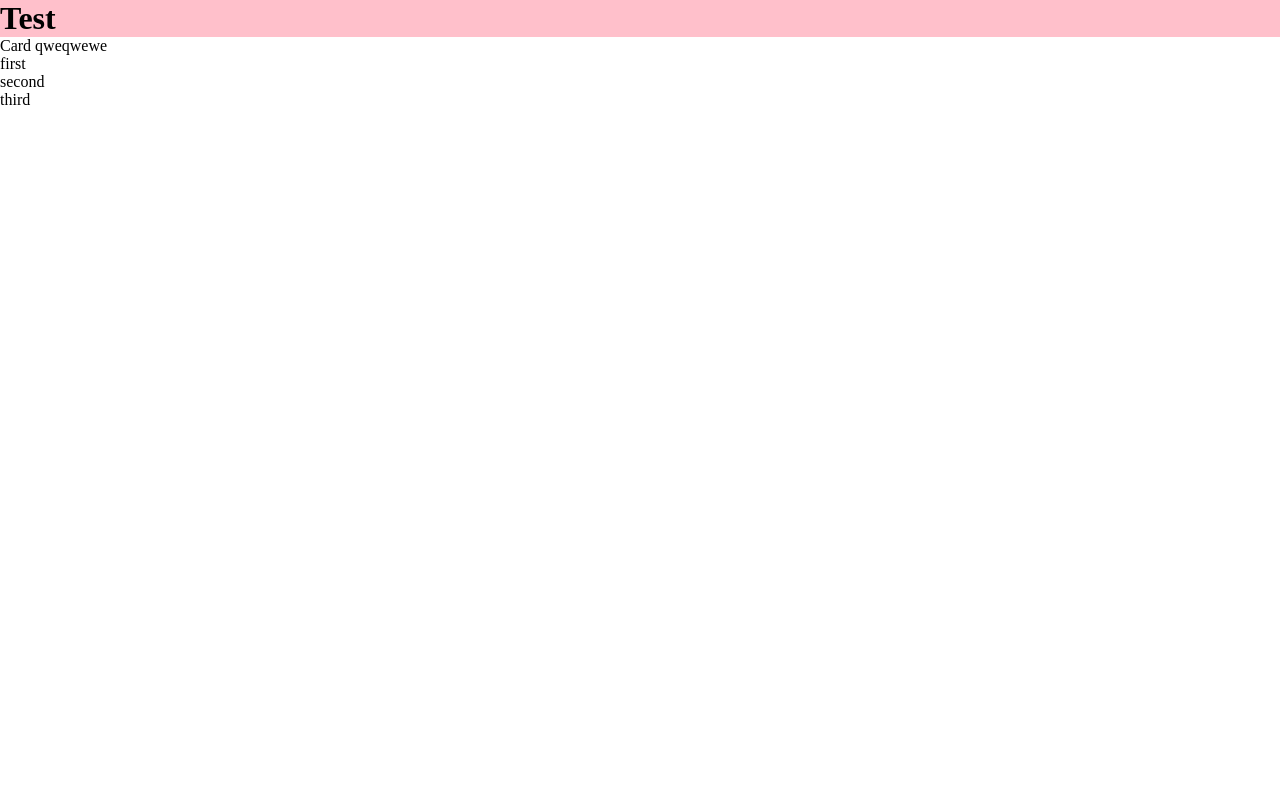
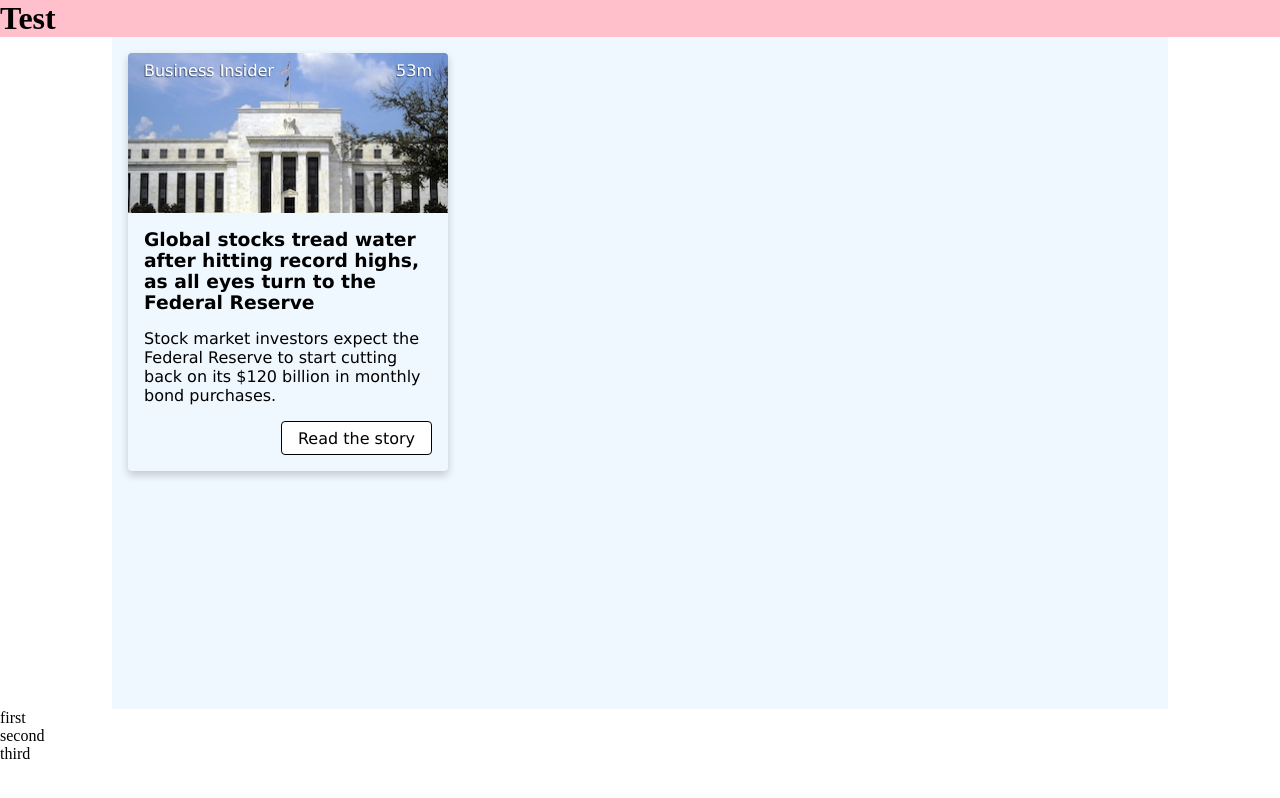
Before and after one commit to nanatsusaia/devday-intrinsic, a website built with Parcel: page src/index.html in a window 1280 px wide. Built offline with nearby package versions, Linux system fonts and the light colour scheme.

Commit message:
Create simple basic card design for news teaser

```diff
--- a/package.json
+++ b/package.json
@@ -5,8 +5,8 @@
   "author": "Daniel Wagner <daniel.wagner@finanzen.net>",
   "license": "MIT",
   "devDependencies": {
-    "@parcel/transformer-sass": "^2.0.0",
-    "parcel": "^2.0.0",
+    "@parcel/transformer-sass": "2.0.0-nightly.651",
+    "parcel": "2.0.0-nightly.649",
     "posthtml-include": "^1.7.2"
   },
   "browserslist": "> 0.5%, last 2 versions, not dead",
--- a/src/html/card.html
+++ b/src/html/card.html
@@ -1 +1,23 @@
-<div class="card">Card qweqwewe</div>
+<div class="dummy">
+
+  <div class="news-card">
+    <img src="asset/image/federal-reserve-building.jpg"
+      alt="Global stocks tread water after hitting" class="news-card__image"
+      title="Global stocks tread water after hitting">
+    <span class="news-card__source">Business Insider</span>
+    <time class="news-card__date" datetime="53m">53m</time>
+    <h3 class="news-card__title">
+      Global stocks tread water after hitting record highs, as all eyes turn to the Federal Reserve
+    </h3>
+    <p class="news-card__text">
+      Stock market investors expect the Federal Reserve to start cutting back on its $120 billion in monthly bond
+      purchases.
+    </p>
+    <div class="news-card__action">
+      <div class="button">Read the story</div>
+    </div>
+  </div>
+
+
+
+</div>
--- a/src/style/component/_card.scss
+++ b/src/style/component/_card.scss
@@ -0,0 +1,78 @@
+@use '../abstract/color' as color;
+
+.dummy {
+  width: 80vw;
+  min-height: 80vh;
+  margin: 0 auto;
+  background: aliceblue;
+  padding: 1rem;
+}
+
+.news-card {
+  display: grid;
+  grid-template-columns: 1rem 1fr auto 1fr 1rem;
+  grid-template-rows: 0.5rem auto auto 1rem auto 1rem auto 1rem auto 1rem;
+  width: 20rem;
+  height: auto;
+  border-radius: 0.25rem;
+  box-shadow: 0 4px 8px 0 rgba(0,0,0,0.2);
+  transition: 0.3s;
+  cursor: pointer;
+
+  font-family: Verdana, Geneva, Tahoma, sans-serif;
+
+  &:hover {
+    box-shadow: 0 8px 16px 0 rgba(0,0,0,0.2);
+  }
+
+  &__source {
+    grid-column: 2 / 3;
+    grid-row: 2 / 3;
+    justify-self: start;
+    align-self: center;
+    color: color.$white;
+    text-shadow: -1px 1px 1px rgba(0,0,0,0.5);
+  }
+
+  &__date {
+    grid-column: 4 / 5;
+    grid-row: 2 / 3;
+    justify-self: end;
+    align-self: center;
+    color: color.$white;
+    text-shadow: -1px 1px 1px rgba(0,0,0,0.5);
+  }
+
+  &__image {
+    grid-column: 1 / -1;
+    grid-row: 1 / 4;
+    justify-self: stretch;
+    align-self: stretch;
+    max-width: 100%;
+    object-fit: cover;
+    aspect-ratio: 2 / 1;
+    border-top-left-radius: 0.25rem;
+    border-top-right-radius: 0.25rem;
+  }
+
+  &__title {
+    grid-column: 2 / -2;
+    grid-row: 5 / 6;
+    justify-self: stretch;
+    align-self: center;
+  }
+
+  &__text {
+    grid-column: 2 / -2;
+    grid-row: 7 / 8;
+    justify-self: stretch;
+    align-self: center;
+  }
+
+  &__action {
+    grid-column: 2 / -2;
+    grid-row: 9 / 10;
+    justify-self: end;
+    align-self: center;
+  }
+}
```
Also changed, not shown: src/asset/image/federal-reserve-building.jpg (added), 1 other file.
